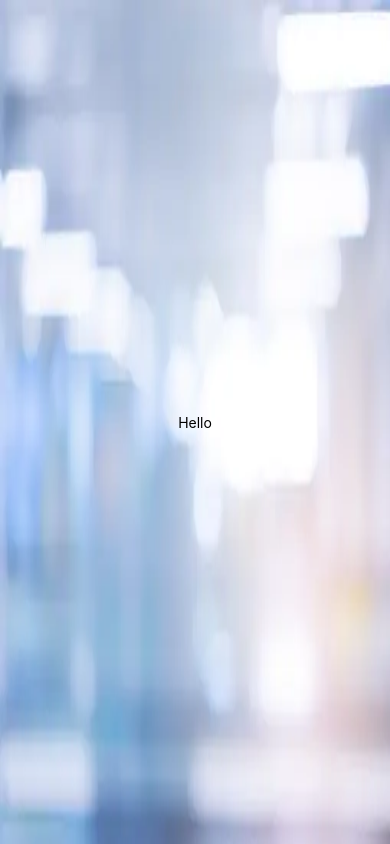
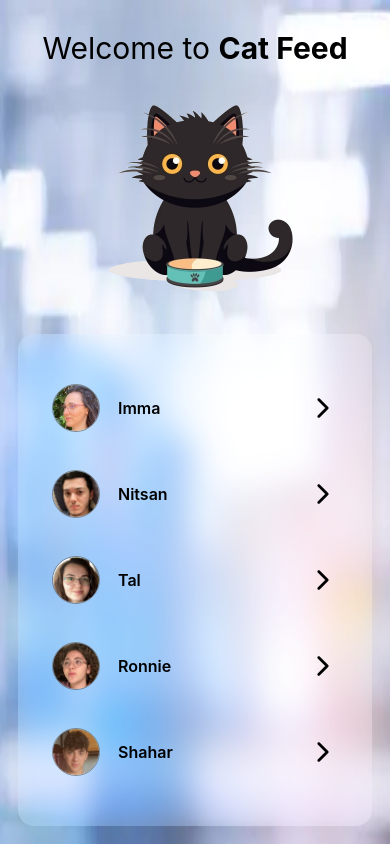
Before and after one commit to nitasn/cat-feed, a React Native app: screen / in a window 390 px wide. Built offline with nearby package versions, Linux system fonts and the light colour scheme.

Commit message:
welcome screen

```diff
--- /dev/null
+++ b/src/BlurContainer.tsx
@@ -0,0 +1,41 @@
+import { BlurView, type BlurViewProps } from "expo-blur";
+import { ReactNode } from "react";
+import { Platform, StyleProp, StyleSheet, View, ViewStyle } from "react-native";
+
+interface BlurContainerProps {
+  children?: ReactNode;
+  style?: StyleProp<ViewStyle>;
+  componentAbove?: ReactNode;
+}
+
+export default function BlurContainer({ children, componentAbove, style }: BlurContainerProps) {
+  const blurTint: BlurViewProps["tint"] | undefined = Platform.select({
+    ios: "light",
+    android: "prominent",
+  });
+
+  return (
+    <View style={styles.blurWrapper}>
+      {componentAbove}
+      <BlurView intensity={70} tint={blurTint} style={[styles.blurContainer, style]}>
+        {children}
+      </BlurView>
+    </View>
+  );
+}
+
+const styles = StyleSheet.create({
+  blurWrapper: {
+    flex: 1,
+    margin: 18,
+    alignSelf: "stretch",
+  },
+  blurContainer: {
+    flex: 1,
+    padding: 18,
+    overflow: "hidden",
+    borderRadius: 16,
+  },
+});
+
+export const blurContainerContentOffset = styles.blurWrapper.margin + styles.blurContainer.padding;
--- a/src/Main.tsx
+++ b/src/Main.tsx
@@ -1,7 +1,10 @@
+import { useAtomValue } from "jotai";
 import MainScreen from "./MainScreen";
 import WelcomeScreen from "./WelcomeScreen";
+import { nameAtom } from "./state";
 
 export default function Main() {
-  return <WelcomeScreen />;
-  return <MainScreen />;
+  const name = useAtomValue(nameAtom);
+
+  return name === "nobody" ? <WelcomeScreen /> : <MainScreen />;
 }
--- a/src/MainScreen.tsx
+++ b/src/MainScreen.tsx
@@ -1,30 +1,20 @@
 import { Ionicons } from "@expo/vector-icons";
-import { BlurView } from "expo-blur";
 import { useAtom, useAtomValue } from "jotai";
 import { useMemo } from "react";
 import { ActivityIndicator, Platform, StyleSheet, Text, TouchableOpacity, View } from "react-native";
+import BlurContainer from "./BlurContainer";
 import { WeekTable, columnWidths, mealsColor } from "./WeekTable";
 import { useWeekData } from "./fetcher";
 import { weekDisplayedDateAtom, weekKeyAtom } from "./state";
 import { advanceDateByDays, dateFirstDayOfWeek, relativeWeek } from "./utils";
 
-import type { BlurViewProps } from "expo-blur";
-
 export default function MainScreen() {
-  const blurTint: BlurViewProps["tint"] | undefined = Platform.select({
-    ios: "light",
-    android: "prominent",
-  });
-
   return (
     <View style={styles.container}>
       <Header />
-      <View style={styles.blurWrapper}>
-        <SunAndMoon />
-        <BlurView intensity={70} tint={blurTint} style={styles.blurContainer}>
-          <BlurContainerContent />
-        </BlurView>
-      </View>
+      <BlurContainer componentAbove={<SunAndMoon />}>
+        <BlurContainerContent />
+      </BlurContainer>
     </View>
   );
 }
@@ -133,15 +123,4 @@ const styles = StyleSheet.create({
     paddingVertical: 18,
     paddingHorizontal: 36,
   },
-  blurWrapper: {
-    flex: 1,
-    margin: 18,
-    alignSelf: "stretch",
-  },
-  blurContainer: {
-    flex: 1,
-    padding: 18,
-    overflow: "hidden",
-    borderRadius: 16,
-  },
 });
--- a/src/WeekTable.tsx
+++ b/src/WeekTable.tsx
@@ -9,19 +9,8 @@ import { nameAtom, weekDisplayedDateAtom, weekKeyAtom } from "./state";
 import type { DayData, DayName, MealName, Name, WeekData } from "./types";
 import { days } from "./types";
 import { advanceDateByDays, arrayWithout } from "./utils";
-
-const personToImage: Record<Name, number> = {
-  // @ts-ignore
-  imma: require("../assets/people/imma.jpg"),
-  // @ts-ignore
-  nitsan: require("../assets/people/nitsan.jpg"),
-  // @ts-ignore
-  tal: require("../assets/people/tal.jpg"),
-  // @ts-ignore
-  ronnie: require("../assets/people/ronnie.jpg"),
-  // @ts-ignore
-  shahar: require("../assets/people/shahar.jpg"),
-};
+import { blurContainerContentOffset } from "./BlurContainer";
+import { personToImage } from "./stuff";
 
 export function WeekTable({ weekData }: { weekData: WeekData }) {
   return (
@@ -62,7 +51,7 @@ function Row({ dayName, dayData }: { dayName: DayName; dayData: DayData }) {
   const widthRef = useRef(0);
 
   const onPress = (event: GestureResponderEvent) => {
-    const offset = 36; // blur container padding + margin. TODO get offset dynamically
+    const offset = blurContainerContentOffset; // TODO get offset dynamically
     const normalizedX = (event.nativeEvent.pageX - offset) / widthRef.current;
     const spill = 0.1;
     if (normalizedX < columnWeights[0] + spill) {
--- a/src/WelcomeScreen.tsx
+++ b/src/WelcomeScreen.tsx
@@ -1,17 +1,76 @@
-import { StyleSheet, Text, View } from "react-native";
+import { Image, ImageBackground, StyleSheet, Text, TouchableOpacity, View } from "react-native";
+// @ts-ignore
+import catImg from "../assets/black-cat.png";
+import BlurContainer from "./BlurContainer";
+import { Name, names } from "./types";
+import { personToImage } from "./stuff";
+import { Ionicons } from "@expo/vector-icons";
 
 export default function NamePrompt() {
   return (
     <View style={styles.container}>
-      <Text>Hello</Text>
+      <Text style={styles.title}>
+        Welcome to <Text style={{ fontWeight: "bold" }}>Cat Feed</Text>
+      </Text>
+      <Image style={styles.catImage} source={catImg} />
+
+      <BlurContainer style={styles.blurContainer}>
+        {names.map((name) => (
+          <PersonRow name={name} key={name} />
+        ))}
+      </BlurContainer>
     </View>
+  );
+}
+
+function PersonRow({ name }: { name: Name }) {
+  return (
+    <TouchableOpacity style={styles.personRow}>
+      <Image source={personToImage[name]} style={styles.personBubble} />
+      <Text style={styles.personName}>{name}</Text>
+
+      <Ionicons name="chevron-forward" size={30} style={styles.personChevron} />
+    </TouchableOpacity>
   );
 }
 
 const styles = StyleSheet.create({
   container: {
     flex: 1,
-    justifyContent: "center",
     alignItems: "center",
+    paddingTop: 30,
   },
+  title: {
+    fontSize: 30,
+    textAlign: "center",
+  },
+  catImage: {
+    width: 250,
+    height: 250,
+  },
+  blurContainer: {
+    justifyContent: "space-evenly",
+    paddingVertical: 12,
+  },
+  personRow: {
+    paddingHorizontal: 16,
+    flexDirection: "row",
+    alignItems: "center",
+    gap: 18,
+  },
+  personBubble: {
+    width: 48,
+    height: 48,
+    borderRadius: Number.MAX_SAFE_INTEGER,
+    borderWidth: 1.5,
+    borderColor: "#676767b3",
+  },
+  personName: {
+    fontSize: 16,
+    textTransform: "capitalize",
+    fontWeight: "600"
+  },
+  personChevron: {
+    marginStart: "auto"
+  }
 });
--- a/src/state.ts
+++ b/src/state.ts
@@ -7,7 +7,7 @@ export const weekDisplayedDateAtom = atom(dateFirstDayOfWeek());
 
 export const weekKeyAtom = atom((get) => dateToShortString(get(weekDisplayedDateAtom)));
 
-export const nameAtom = atom<Name>("nitsan");
+export const nameAtom = atom<Name>("nobody");
 
 ///////////////////////////////////////////////////////////////////////////////
 
--- /dev/null
+++ b/src/stuff.ts
@@ -0,0 +1,15 @@
+import type { Name } from "./types";
+
+// @ts-ignore
+export const personToImage: Record<Name, number> = {
+  // @ts-ignore
+  imma: require("../assets/people/imma.jpg"),
+  // @ts-ignore
+  nitsan: require("../assets/people/nitsan.jpg"),
+  // @ts-ignore
+  tal: require("../assets/people/tal.jpg"),
+  // @ts-ignore
+  ronnie: require("../assets/people/ronnie.jpg"),
+  // @ts-ignore
+  shahar: require("../assets/people/shahar.jpg"),
+};
--- a/src/types.ts
+++ b/src/types.ts
@@ -6,7 +6,7 @@ export const meals = ["morning", "evening"] as const;
 
 export const positiveNegative = ["positive", "negative"] as const;
 
-export type Name = (typeof names)[number];
+export type Name = (typeof names)[number] | "nobody";
 
 export type DayName = (typeof days)[number];
 
```
Also changed, not shown: assets/black-cat.png (added).
